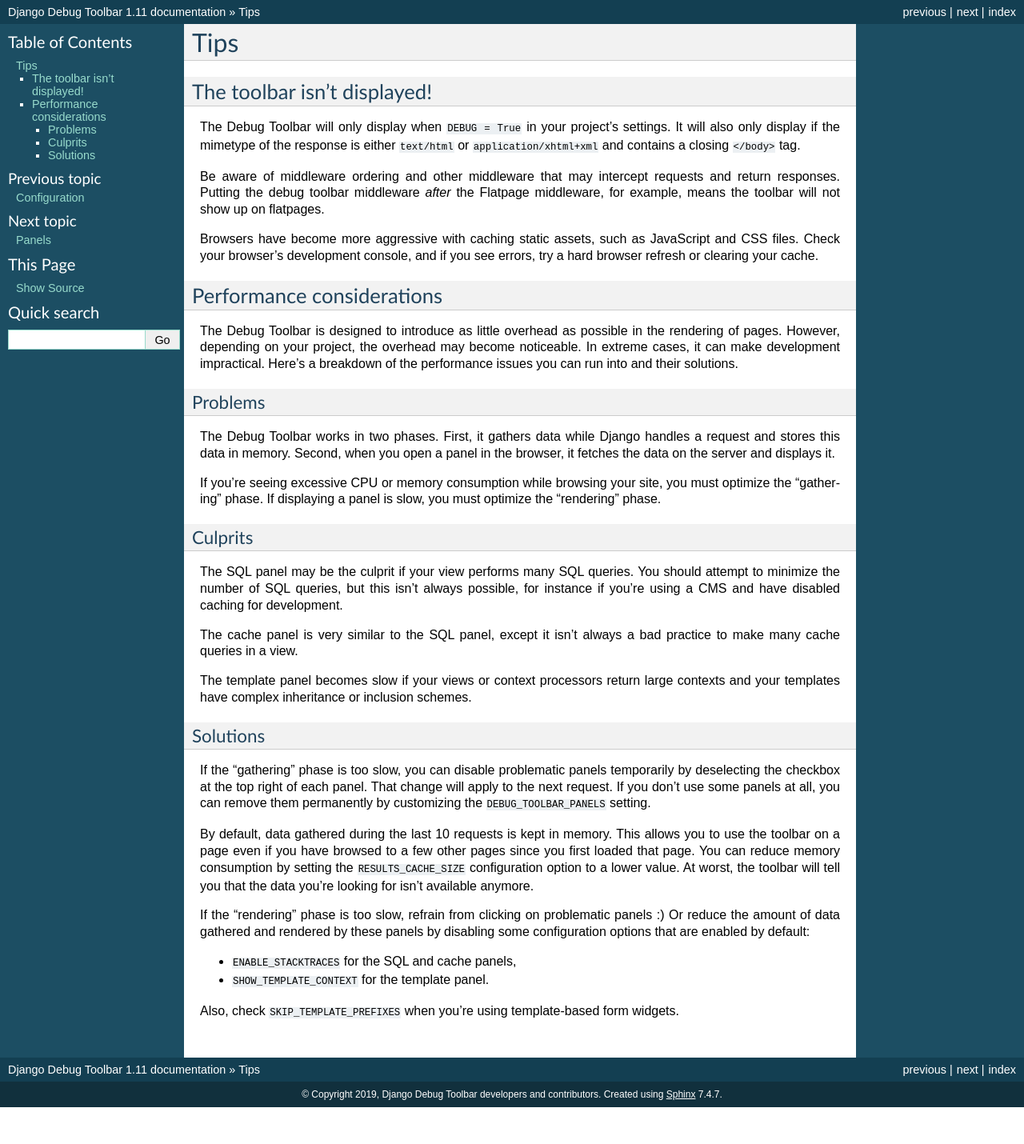
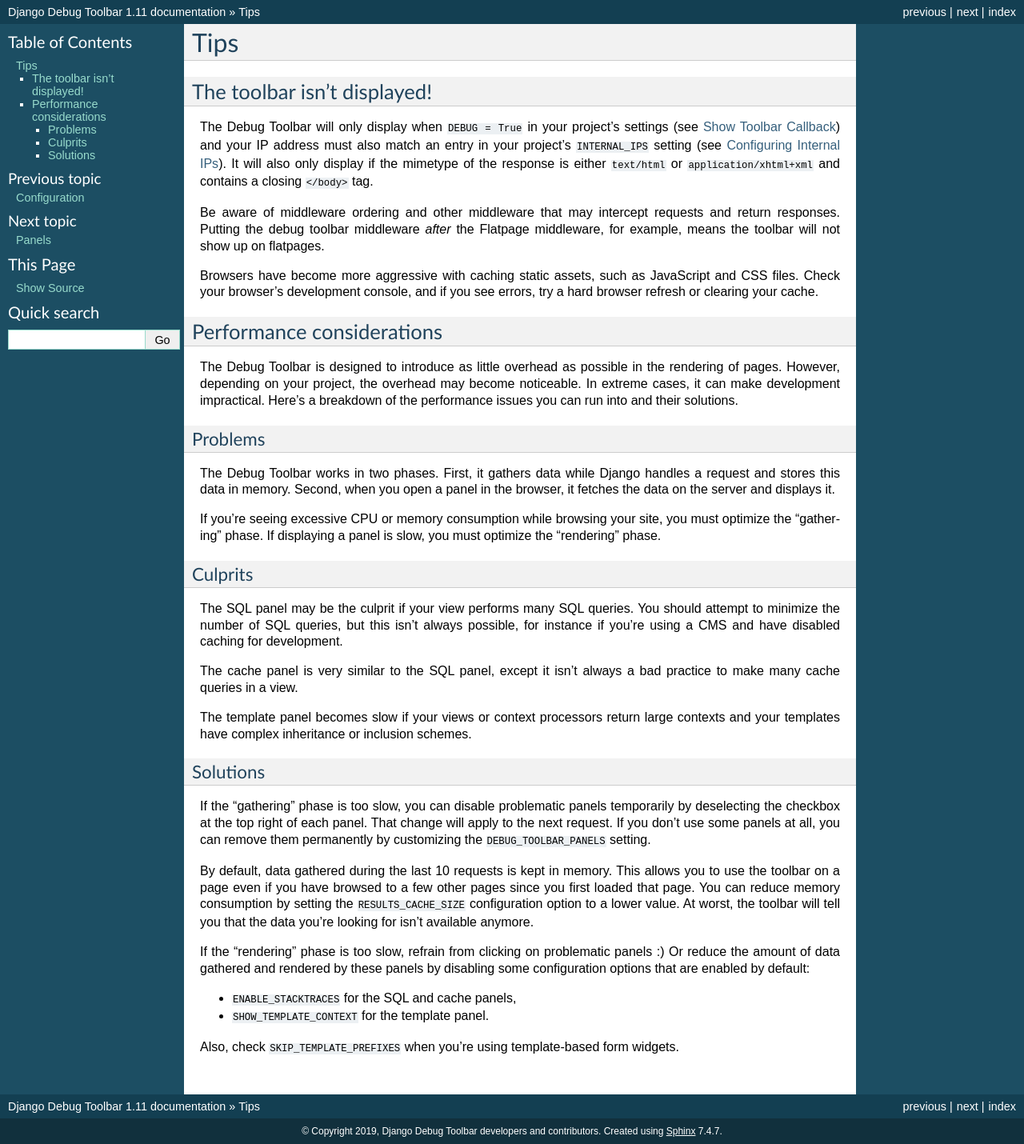
Before and after one commit to jazzband/django-debug-toolbar, a Sphinx documentation site: the page built from docs/tips.rst, in a window 1280 px wide. Shown: the whole page at 80% size. Built offline with Sphinx 7.4.7, drawn with Linux system fonts in a browser that asks for light colours; before the commit the page ends 1384 px from its top, so only the background shows below that.

Commit message:
Add info about IP address reqs to tips
This documents the need for IP addresses to match the INTERNAL_IPS
setting to the 'tips' page (linking back to source material elsewhere
in the docs).

```diff
--- a/docs/installation.rst
+++ b/docs/installation.rst
@@ -82,6 +82,8 @@
     after any other middleware that encodes the response's content, such as
     :class:`~django.middleware.gzip.GZipMiddleware`.
 
+.. _internal-ips:
+
 Configuring Internal IPs
 ------------------------
 
--- a/docs/tips.rst
+++ b/docs/tips.rst
@@ -5,9 +5,11 @@
 ----------------------------
 
 The Debug Toolbar will only display when ``DEBUG = True`` in your project's
-settings. It will also only display if the mimetype of the response is
-either ``text/html`` or ``application/xhtml+xml`` and contains a closing
-``</body>`` tag.
+settings (see :ref:`Show Toolbar Callback <SHOW_TOOLBAR_CALLBACK>`) and your
+IP address must also match an entry in your project's ``INTERNAL_IPS`` setting
+(see :ref:`internal-ips`).  It will also only display if the mimetype of the
+response is either ``text/html`` or ``application/xhtml+xml`` and contains a
+closing ``</body>`` tag.
 
 Be aware of middleware ordering and other middleware that may intercept
 requests and return responses. Putting the debug toolbar middleware *after*
```
